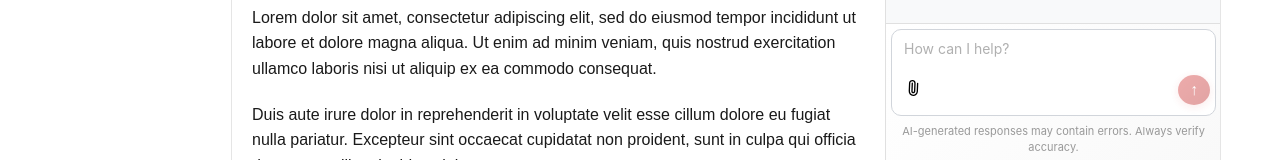
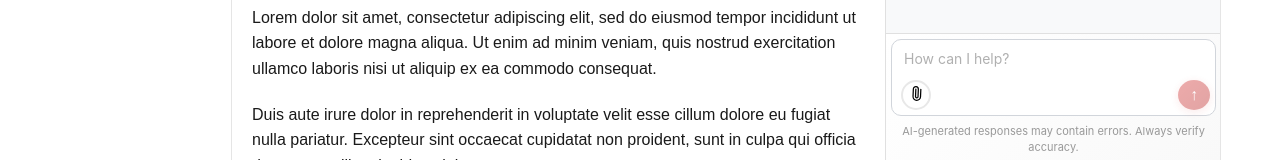
Before and after one commit to atulchauhan7/smart-product-profile, a React (Vite) app: page / in a window 1280 px wide. Shown: the part 640-800 px from the top of the page. Built offline with nearby package versions, Linux system fonts and the light colour scheme.

Commit message:
Added smart product profile

```diff
--- a/src/styles/ai-agent.css
+++ b/src/styles/ai-agent.css
@@ -60,7 +60,6 @@
   color: #1a1a1a;
   margin-bottom: 5px;
 }
-
 .info-icon-wrapper {
   position: relative;
   display: inline-block;
@@ -340,16 +339,20 @@
 .upload-btn {
   cursor: pointer;
   padding: 8px;
-  border-radius: 6px;
-  transition: background-color 0.2s ease;
+  border-radius: 50%;
+  transition: all 0.2s ease;
   display: flex;
   align-items: center;
   justify-content: center;
   margin-right: auto;
+  width: 30px;
+  height: 30px;
+  border: 2px solid #e8e8e8;
+  margin-left: 4px;
 }
 
 .upload-btn:hover {
-  background-color: #f5f5f5;
+  background-color: #f0f0f0;
 }
 
 .selected-files {
@@ -435,7 +438,7 @@
 }
 
 .attach-icon {
-  height: 16px;
+  height: 15px;
   filter: grayscale(100%) brightness(0.6);
   transform: rotate(-42deg);
 }
```
